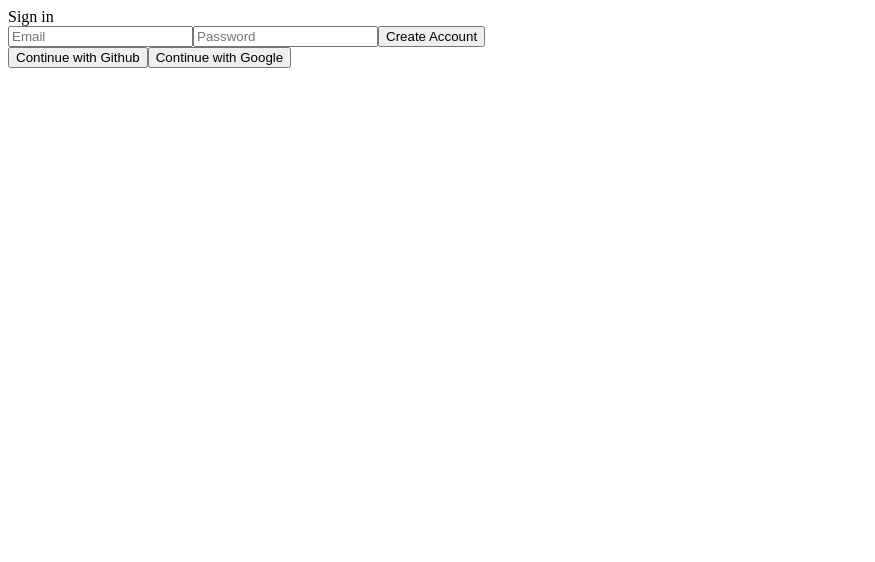
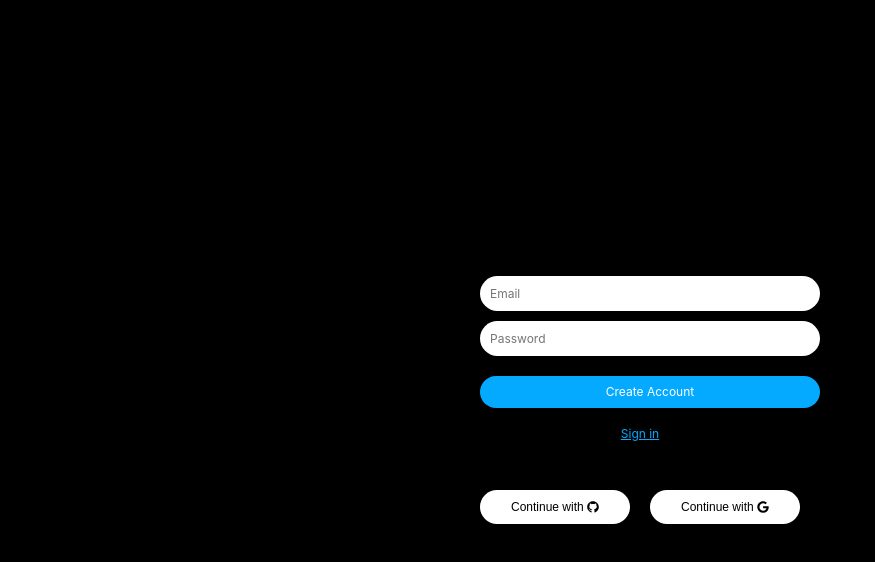
Before and after one commit to lelemita/nwitter, a React (Create React App) app: page /#/ in a window 1280 px wide. Shown: the top 562 px of the page, without its empty margins (0-875 px from the left). Built offline with nearby package versions, Linux system fonts and the light colour scheme; no server answers.

Commit message:
6.1 Styles

```diff
--- a/package.json
+++ b/package.json
@@ -3,6 +3,12 @@
   "version": "0.1.0",
   "private": true,
   "dependencies": {
+    "@fortawesome/fontawesome-free": "^5.15.4",
+    "@fortawesome/fontawesome-svg-core": "^1.2.36",
+    "@fortawesome/free-brands-svg-icons": "^5.15.4",
+    "@fortawesome/free-regular-svg-icons": "^5.15.4",
+    "@fortawesome/free-solid-svg-icons": "^5.15.4",
+    "@fortawesome/react-fontawesome": "^0.1.15",
     "@testing-library/jest-dom": "^5.14.1",
     "@testing-library/react": "^11.2.7",
     "@testing-library/user-event": "^12.8.3",
--- a/src/components/AuthForm.js
+++ b/src/components/AuthForm.js
@@ -1,5 +1,8 @@
 import React, { useState } from "react";
-import {createUserWithEmailAndPassword, signInWithEmailAndPassword } from 'firebase/auth'
+import {
+  createUserWithEmailAndPassword,
+  signInWithEmailAndPassword,
+} from "firebase/auth";
 import { authService } from "fbase";
 
 const AuthForm = () => {
@@ -10,29 +13,30 @@ const AuthForm = () => {
   const toggleAccount = () => setNewAccount((prev) => !prev);
 
   const onChange = (event) => {
-        const {target: {name, value}} = event;
-        if(name === "email") {
+    const {
+      target: { name, value },
+    } = event;
+    if (name === "email") {
       setEmail(value);
-        }else if(name === "pw"){
+    } else if (name === "pw") {
       setPw(value);
     }
-    }
-    const onSubmit = async(event) => {
+  };
+  const onSubmit = async (event) => {
     event.preventDefault();
     try {
-          if(newAccount) {
+      if (newAccount) {
         await createUserWithEmailAndPassword(authService, email, pw);
       } else {
         await signInWithEmailAndPassword(authService, email, pw);
       }
-       } catch(err) {
+    } catch (err) {
       setError(err.message);
     }
   };
   return (
     <>
-            <span onClick={toggleAccount}>{newAccount? "Sign in" : "Create Account"}</span>
-            <form onSubmit={onSubmit}>
+      <form onSubmit={onSubmit} className="container">
         <input
           name="email"
           type="email"
@@ -40,6 +44,7 @@ const AuthForm = () => {
           required
           value={email}
           onChange={onChange}
+          className="authInput"
         />
         <input
           name="pw"
@@ -48,10 +53,18 @@ const AuthForm = () => {
           required
           value={pw}
           onChange={onChange}
+          className="authInput"
         />
-                <input type="submit" value={newAccount ? "Create Account" : "Log In"} />
-                {error}
+        <input
+          type="submit"
+          value={newAccount ? "Create Account" : "Log In"}
+          className="authInput authSubmit"
+        />
+        {error && <span className="authError">{error}</span>}
       </form>
+      <span onClick={toggleAccount} className="authSwitch">
+        {newAccount ? "Sign in" : "Create Account"}
+      </span>
     </>
   );
 };
--- a/src/components/NweetFactory.js
+++ b/src/components/NweetFactory.js
@@ -1,16 +1,21 @@
-import React, {useState} from 'react';
+import React, { useState } from "react";
 import { dbService, storageService } from "fbase";
 import { collection, addDoc } from "firebase/firestore";
 import { ref, uploadString, getDownloadURL } from "firebase/storage";
-import { v4 as uuidv4 } from 'uuid';
+import { v4 as uuidv4 } from "uuid";
+import { FontAwesomeIcon } from "@fortawesome/react-fontawesome";
+import { faPlus, faTimes } from "@fortawesome/free-solid-svg-icons";
 
 const NweetFactory = ({ userObj }) => {
   const [nweet, setNweet] = useState("");
   const [attachment, setAttachment] = useState("");
   const onSubmit = async (event) => {
     event.preventDefault();
+    if (nweet === "") {
+      return;
+    }
     let attachmentUrl = "";
-        if(attachment !== "") {
+    if (attachment !== "") {
       const attachmentRef = ref(storageService, `${userObj.uid}/${uuidv4()}`);
       const resp = await uploadString(attachmentRef, attachment, "data_url");
       attachmentUrl = await getDownloadURL(resp.ref);
@@ -20,41 +25,78 @@ const NweetFactory = ({ userObj }) => {
       text: nweet,
       createdAt: Date.now(),
       creatorId: userObj.uid,
-        }
+    };
     await addDoc(collection(dbService, "nweets"), nweetObj);
     setNweet("");
     setAttachment("");
-        document.querySelector("#attachImg").value = "";
+    document.querySelector("#attach-file").value = "";
   };
   const onChange = (event) => {
-        const {target: {value}} = event;
+    const {
+      target: { value },
+    } = event;
     setNweet(value);
   };
 
-    const onChangeFile = (event) => {
-        const {target: {files}} = event;
+  const onFileChange = (event) => {
+    const {
+      target: { files },
+    } = event;
     const theFile = files[0];
     const reader = new FileReader();
     reader.onloadend = (finishedEvent) => {
-            const {target: {result}} = finishedEvent;
+      const {
+        target: { result },
+      } = finishedEvent;
       setAttachment(result);
     };
     reader.readAsDataURL(theFile);
   };
   const onClearAttachment = (event) => {
     setAttachment("");
-        document.querySelector("#attachImg").value = "";
-    }
+    document.querySelector("#attach-file").value = "";
+  };
 
   return (
-        <form onSubmit={onSubmit}>
-            <input value={nweet} onChange={onChange} type="text" placeholder="What's on your mind?" maxLength={120}/>
-            <input id="attachImg" onChange={onChangeFile} type="file" accept="image/*" />
-            <input type="submit" value="Nweet" />
+    <form onSubmit={onSubmit} className="factoryForm">
+      <div className="factoryInput__container">
+        <input
+          className="factoryInput__input"
+          value={nweet}
+          onChange={onChange}
+          type="text"
+          placeholder="What's on your mind?"
+          maxLength={120}
+        />
+        <input type="submit" value="&rarr;" className="factoryInput__arrow" />
+      </div>
+
+      <label htmlFor="attach-file" className="factoryInput__label">
+        <span>Add photos</span>
+        <FontAwesomeIcon icon={faPlus} />
+      </label>
+      <input
+        id="attach-file"
+        type="file"
+        accept="image/*"
+        onChange={onFileChange}
+        style={{
+          opacity: 0,
+        }}
+      />
       {attachment && (
-                <div>
-                    <img src={attachment} alt="attachment" width="50px" height="50px" />
-                    <button onClick={onClearAttachment}>Clear</button>
+        <div className="factoryForm__attachment">
+          <img
+            src={attachment}
+            alt="attachment"
+            style={{
+              backgroundImage: attachment,
+            }}
+          />
+          <div className="factoryForm__clear" onClick={onClearAttachment}>
+            <span>Remove</span>
+            <FontAwesomeIcon icon={faTimes} />
+          </div>
         </div>
       )}
     </form>
--- a/src/index.js
+++ b/src/index.js
@@ -1,6 +1,7 @@
 import React from 'react';
 import ReactDOM from 'react-dom';
 import App from './components/App';
+import "./styles.css";
 
 ReactDOM.render(
   <React.StrictMode>
--- a/src/routes/Auth.js
+++ b/src/routes/Auth.js
@@ -1,28 +1,41 @@
 import React from "react";
-import { signInWithPopup, GoogleAuthProvider, GithubAuthProvider } from 'firebase/auth'
+import { FontAwesomeIcon } from "@fortawesome/react-fontawesome";
+import {
+  faGoogle,
+  faGithub,
+} from "@fortawesome/free-brands-svg-icons";
+import {
+  signInWithPopup,
+  GoogleAuthProvider,
+  GithubAuthProvider,
+} from "firebase/auth";
 import { authService } from "fbase";
 import AuthForm from "components/AuthForm";
 
 const Auth = () => {
-
-
-  const onClick = async(event) => {
-    const {target: {name}, } = event;
+  const onClick = async (event) => {
+    const {
+      target: { name },
+    } = event;
     let provider;
-    if(name === "github") {
+    if (name === "github") {
       provider = new GithubAuthProvider();
-    } else if(name === "google") {
+    } else if (name === "google") {
       provider = new GoogleAuthProvider();
     }
-   await signInWithPopup(authService, provider);
-  }
+    await signInWithPopup(authService, provider);
+  };
 
   return (
-    <div>
+    <div className="authContainer">
       <AuthForm />
-      <div>
-        <button onClick={onClick} name="github">Continue with Github</button>
-        <button onClick={onClick} name="google">Continue with Google</button>
+      <div className="authBtns">
+        <button onClick={onClick} name="github" className="authBtn">
+        Continue with <FontAwesomeIcon icon={faGithub} />
+        </button>
+        <button onClick={onClick} name="google" className="authBtn">
+          Continue with <FontAwesomeIcon icon={faGoogle} />
+        </button>
       </div>
     </div>
   );
--- a/src/routes/Home.js
+++ b/src/routes/Home.js
@@ -16,9 +16,9 @@ const Home = ({ userObj }) => {
         });
     }, [])
     return(
-        <div>
+        <div className="container">
             <NweetFactory userObj={userObj} />
-            <div>
+            <div style={{ marginTop: 30 }}>
                 {nweets.map((nweet) => (
                     <Nweet key={nweet.id} nweetObj={nweet} isOwner={nweet.creatorId === userObj.uid} />
                 ))}
--- /dev/null
+++ b/src/styles.css
@@ -0,0 +1,288 @@
+@import "https://cdn.jsdelivr.net/npm/reset-css@5.0.1/reset.min.css";
+
+input {
+  all: unset;
+  appearance: none;
+  box-sizing: border-box;
+}
+
+* {
+  box-sizing: border-box;
+}
+
+body {
+  background-color: black;
+  font-family: -apple-system, BlinkMacSystemFont, "Segoe UI", Roboto, Oxygen,
+    Ubuntu, Cantarell, "Open Sans", "Helvetica Neue", sans-serif;
+  font-size: 14px;
+  color: white;
+}
+
+button {
+  background-color: white;
+  color: black;
+}
+
+a {
+  text-decoration: none;
+  color: inherit;
+}
+
+form {
+  width: 100%;
+}
+
+.nweet-input::placeholder {
+  color: white;
+  opacity: 0.9;
+}
+
+.container {
+  width: 100%;
+  max-width: 320px;
+  display: flex;
+  flex-direction: column;
+}
+
+.formInput {
+  width: 100%;
+  padding: 10px 20px;
+  border-radius: 20px;
+  border: 1px solid black;
+  text-align: center;
+  background-color: white;
+  color: black;
+}
+
+.formBtn {
+  cursor: pointer;
+  width: 100%;
+  padding: 7px 20px;
+  text-align: center;
+  color: white;
+  border-radius: 20px;
+  background-color: #04aaff;
+  cursor: pointer;
+}
+
+.cancelBtn {
+  cursor: pointer;
+  background-color: tomato;
+}
+
+/* Profile Page */
+
+.profileForm {
+  border-bottom: 1px solid rgba(255, 255, 255, 0.9);
+  padding-bottom: 30px;
+  width: 100%;
+  display: flex;
+  flex-direction: column;
+}
+
+.logOut {
+  margin-top: 50px;
+}
+
+/* Nwitter Factory */
+
+.factoryForm {
+  display: flex;
+  flex-direction: column;
+  align-items: center;
+  width: 100%;
+}
+
+.factoryInput__container {
+  display: flex;
+  justify-content: space-between;
+  align-items: center;
+  flex-wrap: wrap;
+  position: relative;
+  margin-bottom: 20px;
+  width: 100%;
+}
+
+.factoryInput__input {
+  flex-grow: 1;
+  height: 40px;
+  padding: 0px 20px;
+  color: white;
+  border: 1px solid #04aaff;
+  border-radius: 20px;
+  font-weight: 500;
+  font-size: 12px;
+}
+
+.factoryInput__arrow {
+  position: absolute;
+  right: 0;
+  background-color: #04aaff;
+  height: 40px;
+  width: 40px;
+  padding: 10px 0px;
+  text-align: center;
+  border-radius: 20px;
+  color: white;
+  box-sizing: border-box;
+}
+
+.factoryInput__label {
+  color: #04aaff;
+  cursor: pointer;
+}
+
+.factoryInput__label span {
+  margin-right: 10px;
+  font-size: 12px;
+}
+
+.factoryForm__attachment {
+  display: flex;
+  flex-direction: column;
+  justify-content: center;
+}
+
+.factoryForm__attachment img {
+  height: 80px;
+  width: 80px;
+  border-radius: 40px;
+}
+
+.factoryForm__clear {
+  color: #04aaff;
+  cursor: pointer;
+  text-align: center;
+}
+
+.factoryForm__clear span {
+  margin-right: 10px;
+  font-size: 12px;
+}
+
+/* Nweet */
+
+.nweetEdit .formBtn {
+  cursor: pointer;
+  margin-top: 15px;
+  margin-bottom: 5px;
+}
+
+.nweet {
+  margin-bottom: 20px;
+  background-color: white;
+  width: 100%;
+  max-width: 320px;
+  padding: 20px;
+  border-radius: 10px;
+  position: relative;
+  display: flex;
+  flex-direction: column;
+  color: rgba(0, 0, 0, 0.8);
+}
+
+.nweet h4 {
+  font-size: 14px;
+}
+
+.nweet img {
+  right: -10px;
+  top: 20px;
+  position: absolute;
+  border-radius: 50%;
+  width: 50px;
+  height: 50px;
+  margin-top: 10px;
+}
+
+.nweet__actions {
+  position: absolute;
+  right: 10px;
+  top: 10px;
+}
+
+.nweet__actions span {
+  cursor: pointer;
+}
+
+.nweet__actions span:first-child {
+  margin-right: 10px;
+}
+
+/* Auth */
+
+.authContainer {
+  display: flex;
+  flex-direction: column;
+  height: 100vh;
+  justify-content: center;
+  align-items: center;
+}
+
+.authBtns {
+  display: flex;
+  justify-content: space-between;
+  width: 100%;
+  max-width: 320px;
+}
+
+.authBtn {
+  cursor: pointer;
+  border-radius: 20px;
+  border: none;
+  padding: 10px 0px;
+  font-size: 12px;
+  text-align: center;
+  width: 150px;
+  background: white;
+  cursor: pointer;
+}
+
+/* AuthForm */
+
+.authInput {
+  max-width: 320px;
+  width: 100%;
+  padding: 10px;
+  border-radius: 30px;
+  background-color: rgba(255, 255, 255, 1);
+  margin-bottom: 10px;
+  font-size: 12px;
+  color: black;
+  box-sizing: content-box;
+}
+
+.authSubmit {
+  text-align: center;
+  background: #04aaff;
+  color: white;
+  margin-top: 10px;
+  box-sizing: content-box;
+  cursor: pointer;
+}
+
+.authError {
+  color: tomato;
+  text-align: center;
+  font-weight: 500;
+  font-size: 12px;
+}
+
+.authSwitch {
+  color: #04aaff;
+  cursor: pointer;
+  margin-top: 10px;
+  margin-bottom: 50px;
+  display: block;
+  font-size: 12px;
+  text-decoration: underline;
+}
+
+.RouterDiv {
+  max-width: 890;
+  width: 100%;
+  margin: 0 auto;
+  margin-top: 80;
+  display: flex;
+  justify-content: center;
+}
```
Also changed, not shown: src/components/Navigation.js (+23 -6 lines), src/components/Nweet.js (+52 -30 lines), src/components/Router.js (+8 -6 lines), src/routes/Profile.js (+32 -12 lines), 1 other file (tests, documents, lock files or other folders). Lines whose indentation alone changed are shown as unchanged.
